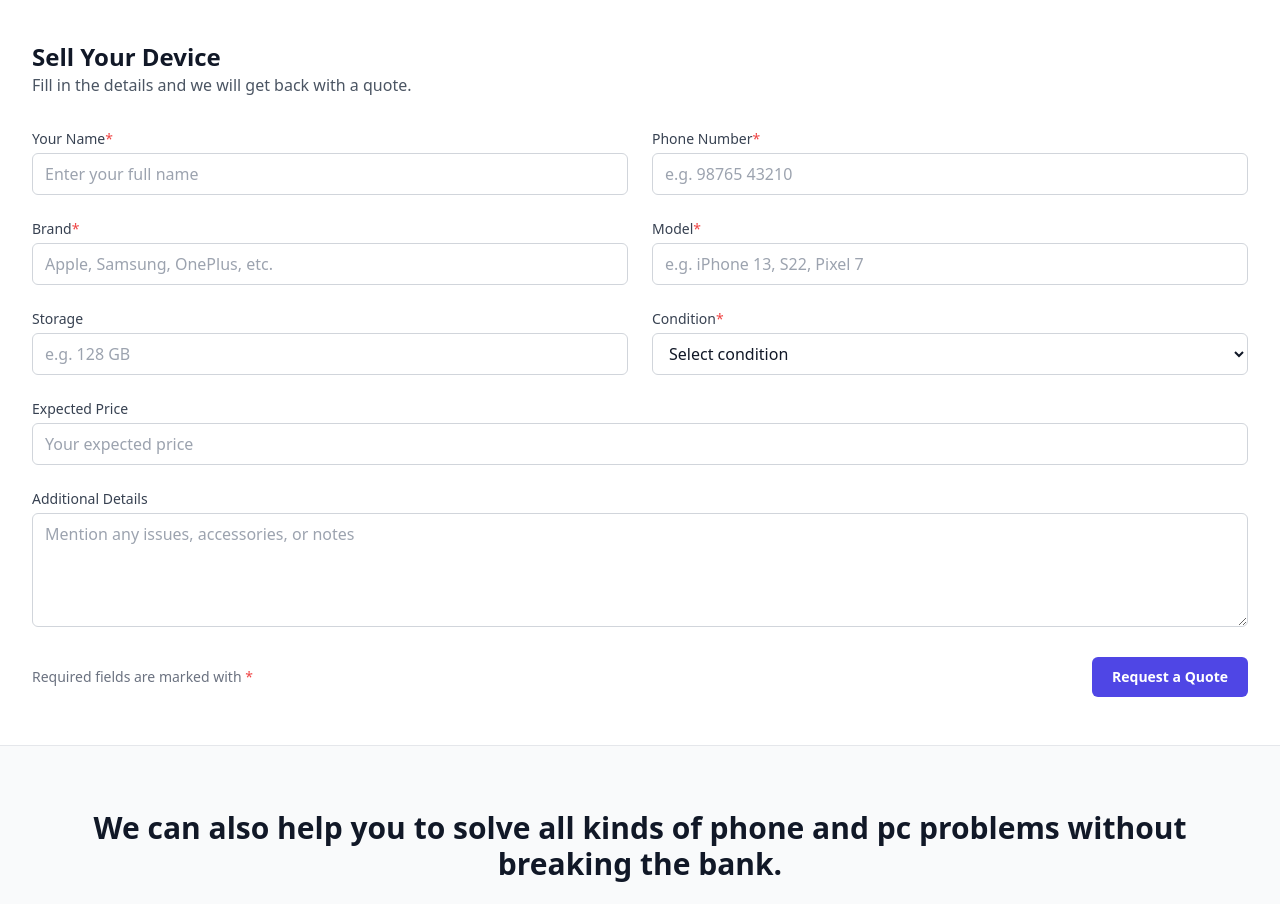
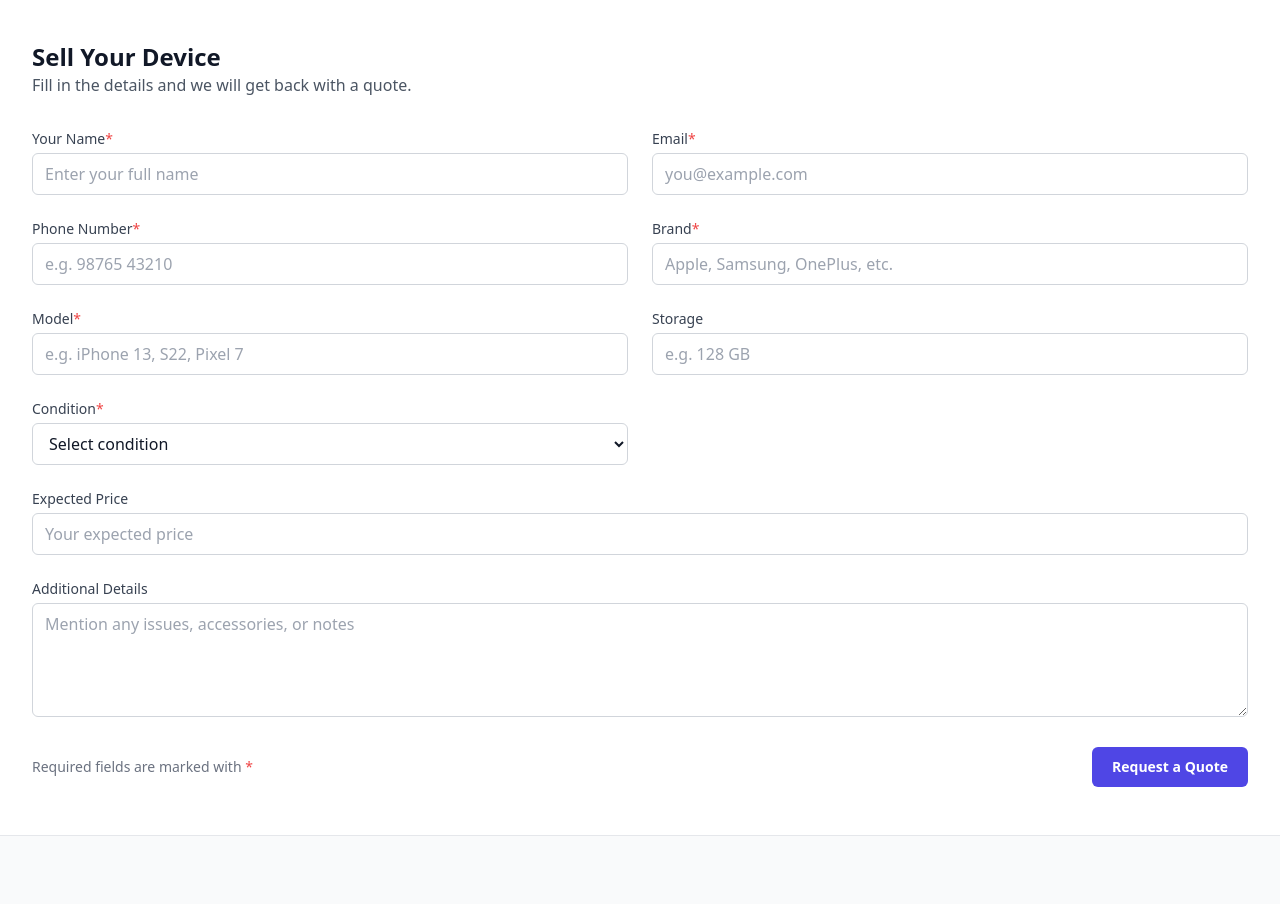
Before and after one commit to mandavra/fone_world, a React (Vite) app in the folder frontend/: page /buy-sell in a window 1280 px wide. Shown: the part 1340-2244 px from the top of the page. Built offline with nearby package versions, Linux system fonts and the light colour scheme.

Commit message:
Update BUY.jsx

```diff
--- a/frontend/src/Pages/BUY.jsx
+++ b/frontend/src/Pages/BUY.jsx
@@ -39,6 +39,7 @@ const BUY = () => {
   ], []);
 
   const [sellerName, setSellerName] = useState("");
+  const [sellerEmail, setSellerEmail] = useState("");
   const [sellerPhone, setSellerPhone] = useState("");
   const [brand, setBrand] = useState("");
   const [model, setModel] = useState("");
@@ -68,7 +69,7 @@ const BUY = () => {
 
   const handleSellSubmit = async (event) => {
     event.preventDefault();
-    if (!sellerName || !sellerPhone || !brand || !model || !condition) {
+    if (!sellerName || !sellerEmail || !sellerPhone || !brand || !model || !condition) {
       alert("Please fill in all required fields.");
       return;
     }
@@ -76,6 +77,7 @@ const BUY = () => {
     try {
       const payload = {
         sellerName,
+        sellerEmail,
         sellerPhone,
         brand,
         model,
@@ -85,7 +87,7 @@ const BUY = () => {
         message,
         submittedAt: new Date().toISOString(),
       };
-      const resp = await fetch('https://foneworld-backend.vercel.app/api/sell', {
+      const resp = await fetch('http://localhost:3001/api/sell', {
         method: 'POST',
         headers: { 'Content-Type': 'application/json' },
         body: JSON.stringify(payload)
@@ -94,6 +96,7 @@ const BUY = () => {
       if (data.ok) {
         alert("Thanks! We will contact you shortly.");
         setSellerName("");
+        setSellerEmail("");
         setSellerPhone("");
         setBrand("");
         setModel("");
@@ -320,11 +323,24 @@ const BUY = () => {
             <form onSubmit={handleSellSubmit} className="mt-8 grid grid-cols-1 md:grid-cols-2 gap-6">
               <div className="col-span-1">
                 <label className="block text-sm font-medium text-gray-700">Your Name<span className="text-red-500">*</span></label>
+
                 <input
                   type="text"
                   value={sellerName}
                   onChange={(e) => setSellerName(e.target.value)}
                   placeholder="Enter your full name"
+                  className="mt-1 w-full rounded-md border border-gray-300 bg-white px-3 py-2 text-gray-900 placeholder-gray-400 focus:border-indigo-500 focus:ring-2 focus:ring-indigo-500/20"
+                  required
+                />
+              </div>
+
+              <div className="col-span-1">
+                <label className="block text-sm font-medium text-gray-700">Email<span className="text-red-500">*</span></label>
+                <input
+                  type="email"
+                  value={sellerEmail}
+                  onChange={(e) => setSellerEmail(e.target.value)}
+                  placeholder="you@example.com"
                   className="mt-1 w-full rounded-md border border-gray-300 bg-white px-3 py-2 text-gray-900 placeholder-gray-400 focus:border-indigo-500 focus:ring-2 focus:ring-indigo-500/20"
                   required
                 />
@@ -395,7 +411,7 @@ const BUY = () => {
               </div>
 
               <div className="md:col-span-2">
-                <label className="block text-sm font-medium text-gray-700">Expected Price </label>
+                <label className="block text-sm font-medium text-gray-700">Expected Price   </label>
                 <input
                   type="number"
                   min="0"
```
